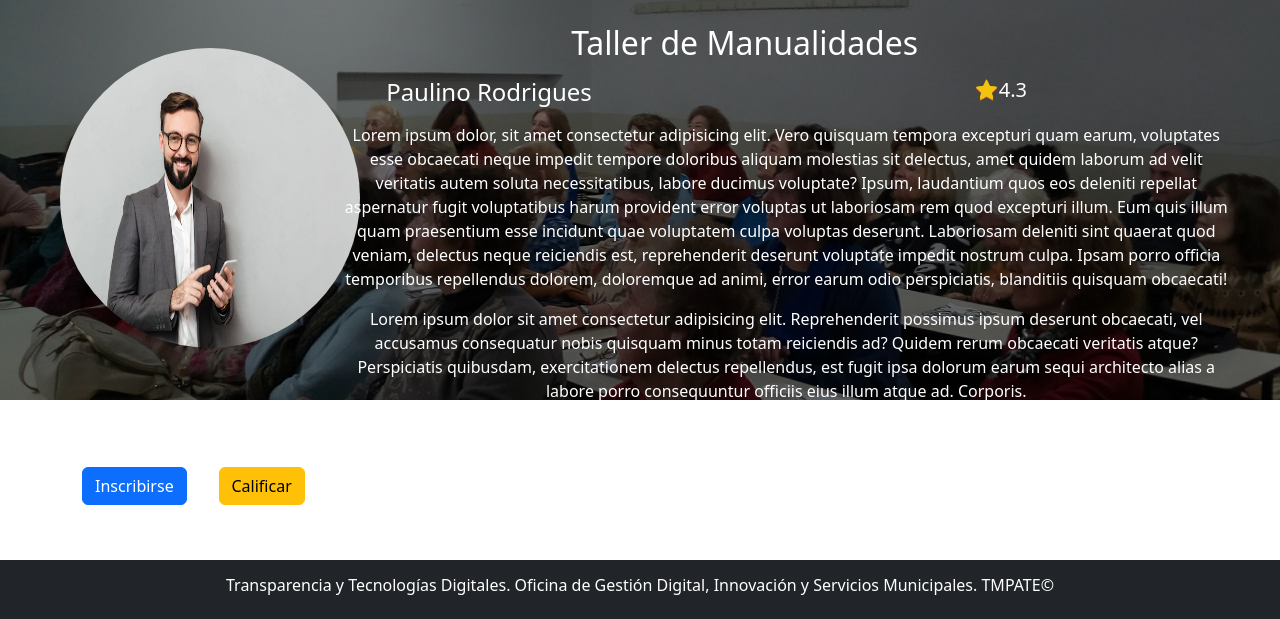
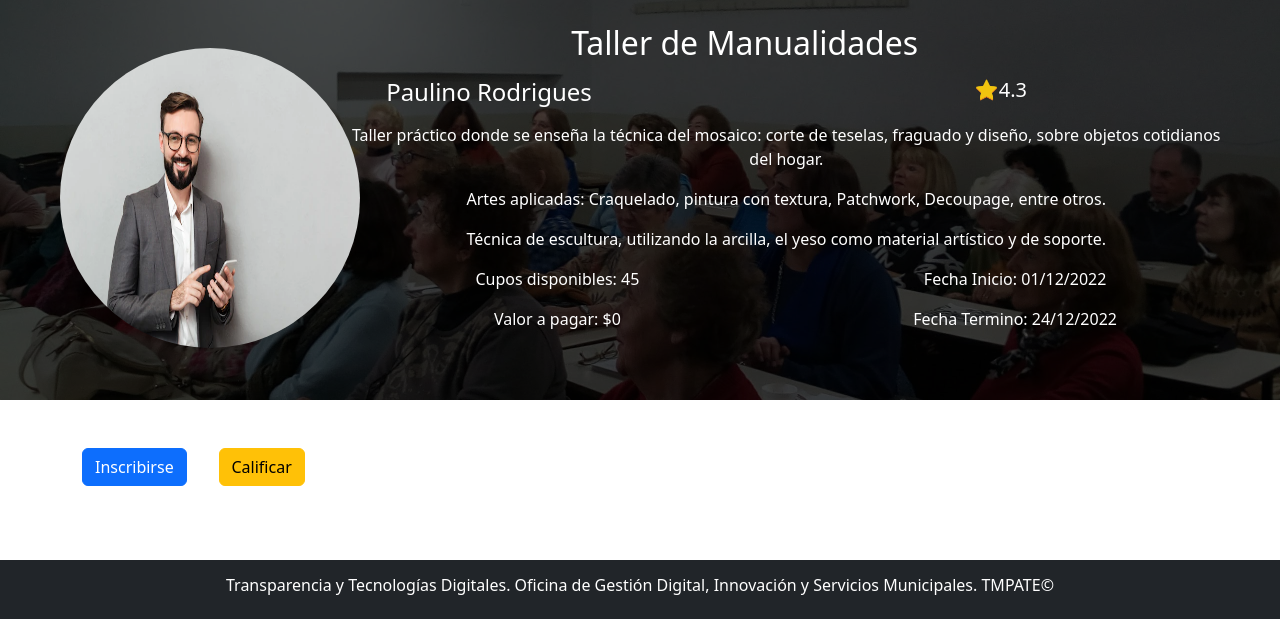
Before and after one commit to Dhyrt/TMPATE, a Django app: page /detalleT/ in a window 1280 px wide. Shown: the part 181-800 px from the top of the page. Run offline with Django 4.2, Linux system fonts and the light colour scheme.

Commit message:
cambios varios

```diff
--- a/app/static/app/css/estilo.css
+++ b/app/static/app/css/estilo.css
@@ -62,7 +62,7 @@ html{
     height: 50vh;
     z-index: -1;
     background-color: black;
-    opacity: .5;
+    opacity: .7;
     content: '';
 }
 
--- a/app/templates/app/detalleT.html
+++ b/app/templates/app/detalleT.html
@@ -27,12 +27,23 @@ Taller
                             <h5>4.3</h5>
                         </div>
                     </div>
-                    <div class="container mt-2 justify-content-center">
-                        <div class="row d-flex justify-content-end">
+                    <div class="container mt-2 justify-content-end">
+                        <div class="row d-flex">
                             <div class="col-md-1"></div>
                             <div class="col-md-11">
-                                <p>Lorem ipsum dolor, sit amet consectetur adipisicing elit. Vero quisquam tempora excepturi quam earum, voluptates esse obcaecati neque impedit tempore doloribus aliquam molestias sit delectus, amet quidem laborum ad velit veritatis autem soluta necessitatibus, labore ducimus voluptate? Ipsum, laudantium quos eos deleniti repellat aspernatur fugit voluptatibus harum provident error voluptas ut laboriosam rem quod excepturi illum. Eum quis illum quam praesentium esse incidunt quae voluptatem culpa voluptas deserunt. Laboriosam deleniti sint quaerat quod veniam, delectus neque reiciendis est, reprehenderit deserunt voluptate impedit nostrum culpa. Ipsam porro officia temporibus repellendus dolorem, doloremque ad animi, error earum odio perspiciatis, blanditiis quisquam obcaecati!</p>
-                                <p>Lorem ipsum dolor sit amet consectetur adipisicing elit. Reprehenderit possimus ipsum deserunt obcaecati, vel accusamus consequatur nobis quisquam minus totam reiciendis ad? Quidem rerum obcaecati veritatis atque? Perspiciatis quibusdam, exercitationem delectus repellendus, est fugit ipsa dolorum earum sequi architecto alias a labore porro consequuntur officiis eius illum atque ad. Corporis.</p>
+                            <p>Taller práctico donde se enseña la técnica del mosaico: corte de teselas, fraguado y diseño, sobre objetos cotidianos del hogar.</p>
+                            <p>Artes aplicadas: Craquelado, pintura con textura, Patchwork, Decoupage, entre otros.</p>
+                            <p>Técnica de escultura, utilizando la arcilla, el yeso como material artístico y de soporte.</p>
+                            <div class="row d-flex">
+                                <div class="col-md-6">
+                                    <p>Cupos disponibles: 45</p>
+                                    <p>Valor a pagar: $0</p>
+                                </div>
+                                <div class="col-md-6">
+                                    <p>Fecha Inicio: 01/12/2022</p>
+                                    <p>Fecha Termino: 24/12/2022</p>
+                                </div>
+                            </div>
                             </div>
                         </div>
                         </div>
--- a/app/templates/app/index.html
+++ b/app/templates/app/index.html
@@ -5,7 +5,7 @@ Inicio
 {% endblock %}
 
 {% block contenido %}
-<div class="container">
+<div class="container mt-5">
   <div id="carouselExampleIndicators" class="carousel slide" data-bs-ride="true">
     <div class="carousel-indicators">
       <button type="button" data-bs-target="#carouselExampleIndicators" data-bs-slide-to="0" class="active"
```
Also changed, not shown: app/templates/app/registro.html (+12 -1 lines).
